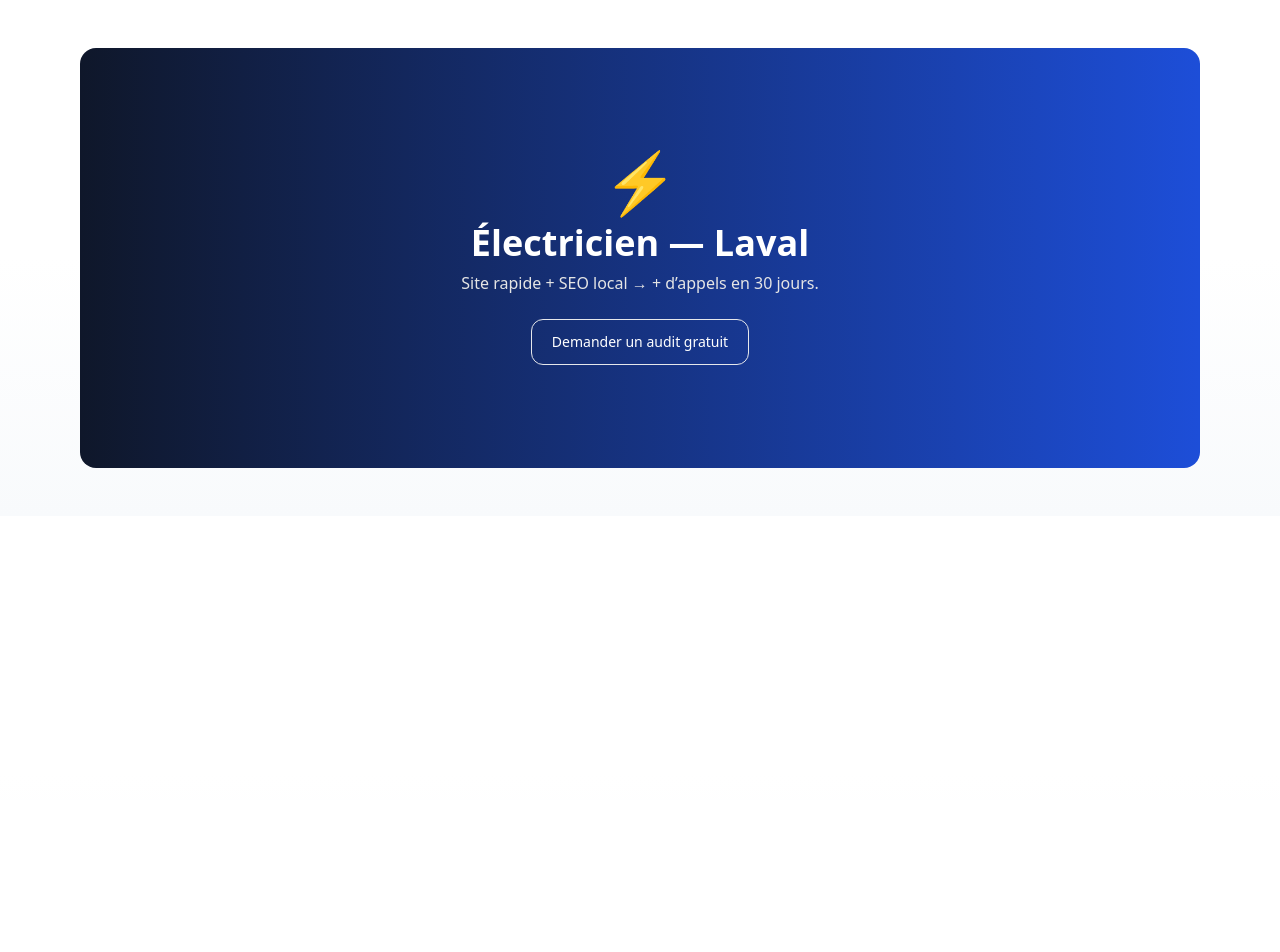
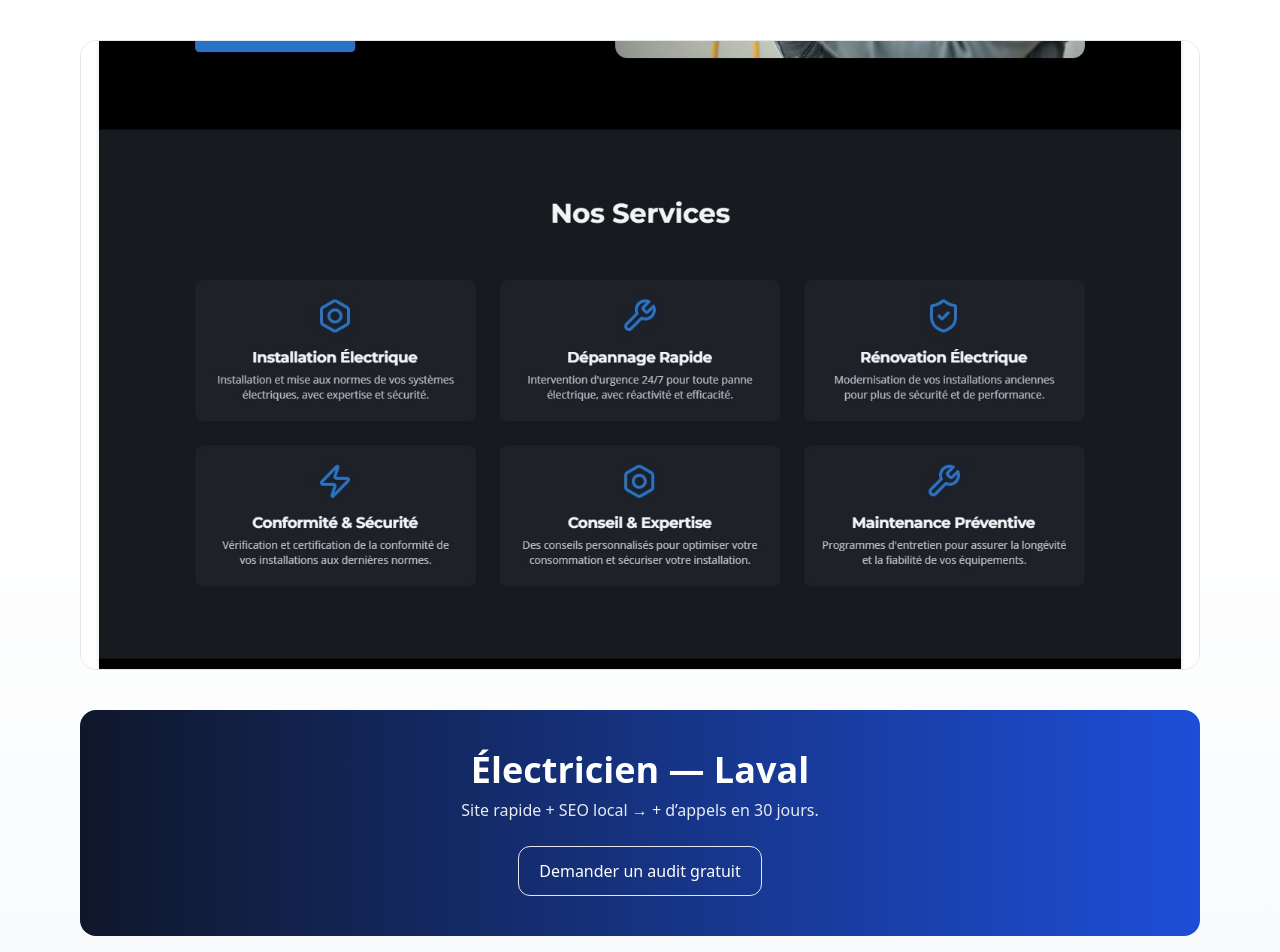
Before and after one commit to cadore93/nordik-ai-site, a Next.js app: page /demos/electricien in a window 1280 px wide. Shown: the top 952 px of the page. Before the commit the page ends 800 px from the top, so only its background shows below. Built offline with nearby package versions, Linux system fonts and the light colour scheme.

Commit message:
Update page.jsx

```diff
--- a/app/demos/electricien/page.jsx
+++ b/app/demos/electricien/page.jsx
@@ -1,14 +1,26 @@
-export default function DemoElectricien() {
+import Image from "next/image";
+
+export default function Page() {
   return (
-    <main className="container mx-auto px-6 py-12">
-      <div className="aspect-[16/6] rounded-2xl bg-gradient-to-r from-slate-900 to-blue-700 grid place-items-center text-white">
-        <div className="text-center">
-          <div className="text-6xl">⚡</div>
-          <h1 className="mt-3 text-3xl md:text-4xl font-semibold">Électricien — Laval</h1>
-          <p className="mt-2 text-neutral-200">Site rapide + SEO local → + d’appels en 30 jours.</p>
-          <a href="/#contact" className="mt-6 inline-block rounded-xl border px-5 py-3 text-sm">Demander un audit gratuit</a>
-        </div>
+    <main className="container mx-auto px-6 py-10 space-y-10">
+      {/* Mockup du site (image) */}
+      <div className="relative w-full aspect-[16/9] rounded-2xl overflow-hidden border">
+        <Image
+          src="/portfolio/electricien-site-demo.jpg"
+          alt="Mockup site Électricien — Nordik AI"
+          fill
+          className="object-cover"
+          priority
+        />
       </div>
+
+      {/* Héros / texte déjà présent ? Tu peux laisser le tien si tu veux */}
+      <section className="rounded-2xl p-10 text-center text-white"
+        style={{ background: "linear-gradient(90deg, #0f172a 0%, #1d4ed8 100%)" }}>
+        <h1 className="text-4xl font-semibold">Électricien — Laval</h1>
+        <p className="mt-2 opacity-90">Site rapide + SEO local → + d’appels en 30 jours.</p>
+        <a href="#contact" className="inline-block mt-6 rounded-xl border px-5 py-3">Demander un audit gratuit</a>
+      </section>
     </main>
   );
 }
```
